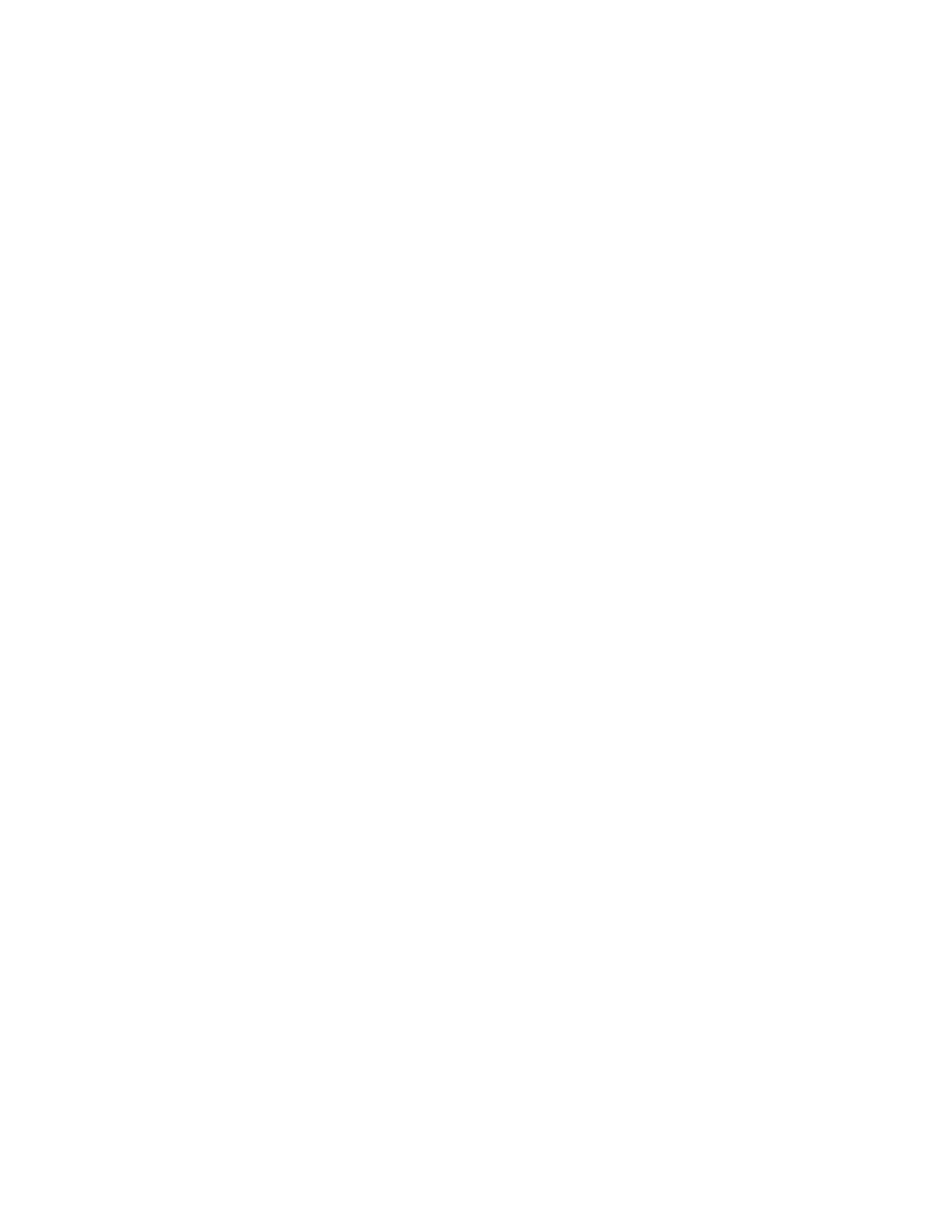
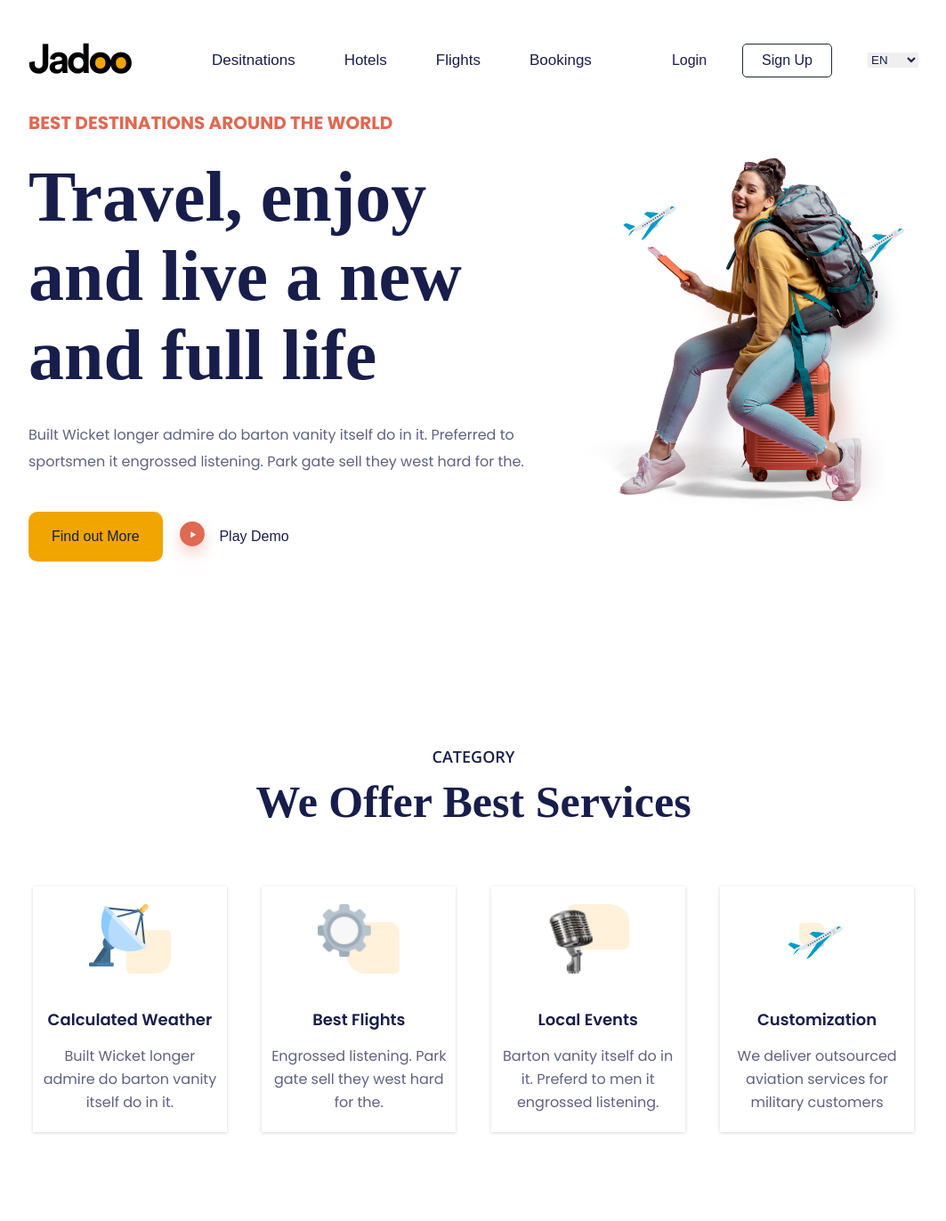
Before and after one commit to Harshil1110/Jadoo, a plain HTML site: page index.html in a window 1280 px wide. Shown: the whole page at 89% size, without its empty margins (108-1171 px from the left). Before the commit the page ends 800 px from the top, so only its background shows below. Drawn offline with nearby package versions, Linux system fonts and the light colour scheme; a web font is replaced by a local one.

Commit message:
Make header and hero section

```diff
--- a/index.html
+++ b/index.html
@@ -0,0 +1,178 @@
+<!DOCTYPE html>
+<html lang="en">
+  <head>
+    <meta charset="UTF-8" />
+    <meta name="viewport" content="width=device-width, initial-scale=1.0" />
+    <title>Jadoo</title>
+    <link rel="stylesheet" href="style.css" />
+  </head>
+  <body>
+    <!-- HEADER  -->
+    <header>
+      <nav>
+        <div class="logo">
+          <img src="images/Logo (1).png" alt="logo" />
+        </div>
+
+        <ul class="nav-ul">
+          <li><a href="javascript:void(0)">Desitnations</a></li>
+          <li><a href="javascript:void(0)">Hotels</a></li>
+          <li><a href="javascript:void(0)">Flights</a></li>
+          <li><a href="javascript:void(0)">Bookings</a></li>
+        </ul>
+
+        <div class="nav-btns flex">
+          <a href="javascript:void(0)">Login</a>
+          <a href="javascript:void(0)">Sign Up</a>
+          <select name="lang" id="lang">
+            <option value="eng">EN</option>
+            <option value="guj">GUJ</option>
+            <option value="eng">HINDI</option>
+          </select>
+        </div>
+      </nav>
+    </header>
+
+    <!-- HERO SECTION  -->
+    <section class="hero-section spacerr">
+      <div class="container">
+        <div class="hero-content">
+          <div class="hero-desc">
+            <p>Best Destinations around the world</p>
+            <h1>
+              Travel, enjoy <br />
+              and live a new <br />
+              and full life
+            </h1>
+            <p>
+              Built Wicket longer admire do barton vanity itself do in it.
+              Preferred to sportsmen it engrossed listening. Park gate sell they
+              west hard for the.
+            </p>
+            <div class="action">
+              <div class="more">
+                <span>Find out More</span>
+              </div>
+              <div class="demo">
+                <svg
+                  width="112"
+                  height="112"
+                  viewBox="0 0 112 112"
+                  fill="none"
+                  xmlns="http://www.w3.org/2000/svg"
+                >
+                  <g filter="url(#filter0_d_1_131)">
+                    <circle cx="56" cy="41" r="26" fill="#DF6951" />
+                  </g>
+                  <path
+                    d="M64 42.5L52.75 48.9952L52.75 36.0048L64 42.5Z"
+                    fill="white"
+                  />
+                  <defs>
+                    <filter
+                      id="filter0_d_1_131"
+                      x="0"
+                      y="0"
+                      width="112"
+                      height="112"
+                      filterUnits="userSpaceOnUse"
+                      color-interpolation-filters="sRGB"
+                    >
+                      <feFlood flood-opacity="0" result="BackgroundImageFix" />
+                      <feColorMatrix
+                        in="SourceAlpha"
+                        type="matrix"
+                        values="0 0 0 0 0 0 0 0 0 0 0 0 0 0 0 0 0 0 127 0"
+                        result="hardAlpha"
+                      />
+                      <feOffset dy="15" />
+                      <feGaussianBlur stdDeviation="15" />
+                      <feColorMatrix
+                        type="matrix"
+                        values="0 0 0 0 0.87451 0 0 0 0 0.411765 0 0 0 0 0.317647 0 0 0 0.3 0"
+                      />
+                      <feBlend
+                        mode="normal"
+                        in2="BackgroundImageFix"
+                        result="effect1_dropShadow_1_131"
+                      />
+                      <feBlend
+                        mode="normal"
+                        in="SourceGraphic"
+                        in2="effect1_dropShadow_1_131"
+                        result="shape"
+                      />
+                    </filter>
+                  </defs>
+                </svg>
+
+                <span>Play Demo</span>
+              </div>
+            </div>
+          </div>
+          <div class="img">
+            <img src="images/Image.png" alt="" width="100%" height="100%" />
+          </div>
+        </div>
+      </div>
+    </section>
+
+    <!-- CATEGORY  -->
+    <section class="category spacer">
+      <div class="container">
+        <div class="category-content">
+          <h3>CATEGORY</h3>
+          <h1>We Offer Best Services</h1>
+
+          <div class="category-cards">
+            <div class="card">
+              <img src="images/Group 48.png" alt="" width="100%" />
+              <div class="title">
+                <h4>Calculated Weather</h4>
+              </div>
+              <div class="desc">
+                <p>
+                  Built Wicket longer admire do barton vanity itself do in it.
+                </p>
+              </div>
+            </div>
+            <div class="card">
+              <img src="images/Group 49.png" alt="" width="100%" />
+              <div class="title">
+                <h4>Best Flights</h4>
+              </div>
+              <div class="desc">
+                <p>
+                  Engrossed listening. Park gate sell they west hard for the.
+                </p>
+              </div>
+            </div>
+            <div class="card">
+              <img src="images/Group 50.png" alt="" width="100%" />
+              <div class="title">
+                <h4>Local Events</h4>
+              </div>
+              <div class="desc">
+                <p>
+                  Barton vanity itself do in it. Preferd to men it engrossed
+                  listening.
+                </p>
+              </div>
+            </div>
+            <div class="card">
+              <img src="images/Group 51.png" alt="" width="100%" />
+              <div class="title">
+                <h4>Customization</h4>
+              </div>
+              <div class="desc">
+                <p>
+                  We deliver outsourced aviation services for military customers
+                </p>
+              </div>
+            </div>
+          </div>
+        </div>
+      </div>
+    </section>
+  </body>
+</html>
--- a/style.css
+++ b/style.css
@@ -1,16 +1,170 @@
-*{
+@import url("https://fonts.googleapis.com/css2?family=Open+Sans:wght@600&family=Poppins:wght@400;600;700&family=Volkhov:wght@400;700&display=swap");
+h1,
+h2 {
+  font-family: "Volkhov", serif;
+}
+p {
+  font-family: "Poppins", sans-serif;
+  color: #5E6282;
+}
+h3 {
+  font-family: "Open Sans", sans-serif;
+}
+* {
   margin: 0;
   padding: 0;
   box-sizing: border-box;
   text-decoration: none;
   list-style: none;
   outline: none;
+  font-family: Arial, Helvetica, sans-serif;
+  color: #181e4b;
 }
-.container{
+.container {
   max-width: 1440px;
   width: 100%;
   margin: 0 auto;
 }
-.spacer{
+.flex {
+  display: flex;
+  justify-content: center;
+  align-items: center;
+}
+.spacer {
   padding: 100px 145px;
 }
+.spacerr {
+    padding: 18px 140px 100px 140px;
+  }
+header {
+  /* background: red; */
+  min-height: 50px;
+  display: flex;
+  align-items: center;
+}
+nav {
+  max-width: 1440px;
+  width: 100%;
+  margin: 0 auto;
+  display: flex;
+  align-items: center;
+  justify-content: space-between;
+  padding: 48px 140px 18px 140px;
+}
+nav .nav-ul {
+  display: flex;
+  justify-content: center;
+  align-items: center;
+  gap: 55px;
+}
+nav .nav-ul li a {
+  font-size: 17px;
+  font-weight: 400;
+}
+nav .nav-btns {
+  gap: 40px;
+  font-weight: 400;
+}
+nav .nav-btns a:nth-child(2) {
+  border: 1px solid #212832;
+  border-radius: 5px;
+  padding: 9px 21px;
+}
+nav .nav-btns #lang {
+  border: none;
+}
+
+/* HERO SECTION  */
+.hero-content{
+    display: flex;
+    justify-content: center;
+    align-items: center;
+}
+.hero-content .hero-desc p:nth-child(1){
+    text-transform: uppercase;
+    font-size: 20px;
+    font-weight: 700;
+    margin-bottom: 24px;
+    color: #DF6951;
+}
+.hero-content .hero-desc h1{
+    font-size: 80px;
+    line-height: 89px;
+    margin-bottom: 30px;
+}
+.hero-content .hero-desc p:nth-last-child(2)
+{
+    line-height: 30px;
+    margin-bottom: 34px;
+}
+.hero-content .hero-desc .action{
+    display: flex;
+    justify-content: space-between;
+    width: 50%;
+    align-items: center;
+    flex-basis: 23%;
+}
+.hero-content .hero-desc .action .more{
+    display: inline-block;
+    background: #F1A501;
+    padding: 19px 26px;
+    text-align: center;
+    border-radius: 10px;
+    color: white;
+}
+.hero-content .hero-desc .action .demo{
+    display: flex;
+    justify-content: center;
+    align-items: center;
+    margin-top: 10px;
+}
+.hero-content .hero-desc .action .demo svg{
+    height: 60px;
+    width: 60px;
+}
+.hero-content .hero-desc .action .demo span{
+    display: inline-block;
+    margin-bottom: 11px;
+}
+
+/* CATEGORY  */
+.category-content h3{
+    font-size: 18px;
+    font-weight: 600px;
+    text-align: center;
+    margin-bottom: 10px;
+}
+.category-content h1{
+    font-size: 50px;
+    margin-bottom: 66px;
+    text-align: center;
+}
+.category-content .category-cards
+{
+    display: flex;
+    justify-content: space-between;
+    align-items: center;
+    width: 100%;
+}
+.category-content .category-cards .card{
+    text-align: center;
+    padding: 20px 10px;
+    box-shadow: rgba(0, 0, 0, 0.16) 0px 1px 4px;
+    width: 22%;
+}
+.category-content .category-cards .card img{
+    width: 92px;
+    height: 78px;
+    margin-bottom: 34px;
+}
+.category-content .category-cards .card .title h4{
+    font-size: 18px;
+    font-weight: 600;
+    font-family: "Poppins", sans-serif;
+    margin-bottom: 15px;
+}
+.category-content .category-cards .card .desc p{
+    font-size: 16px;
+    font-weight: 400;
+    line-height: 26px;
+}
```
Lines whose indentation alone changed are shown as unchanged.
